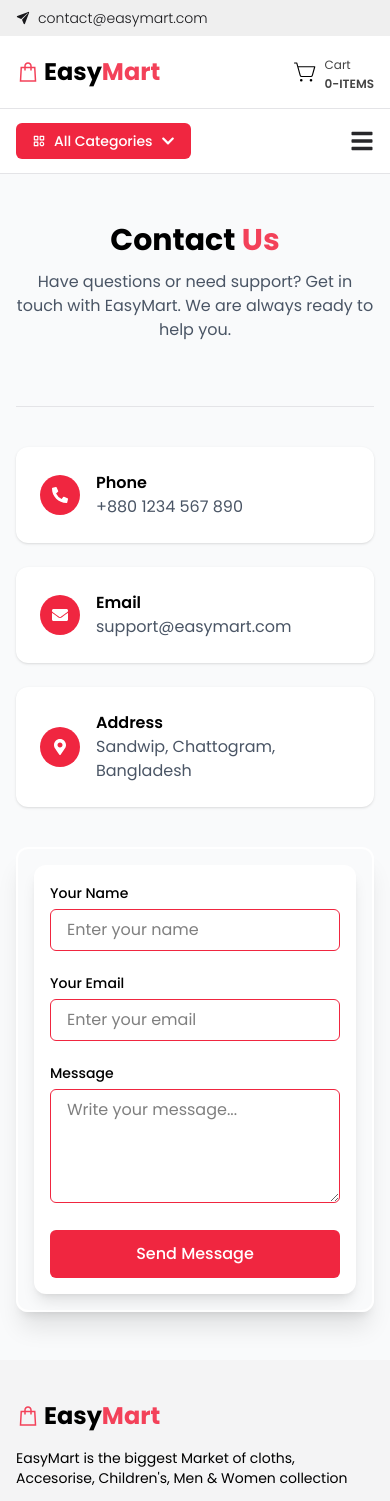
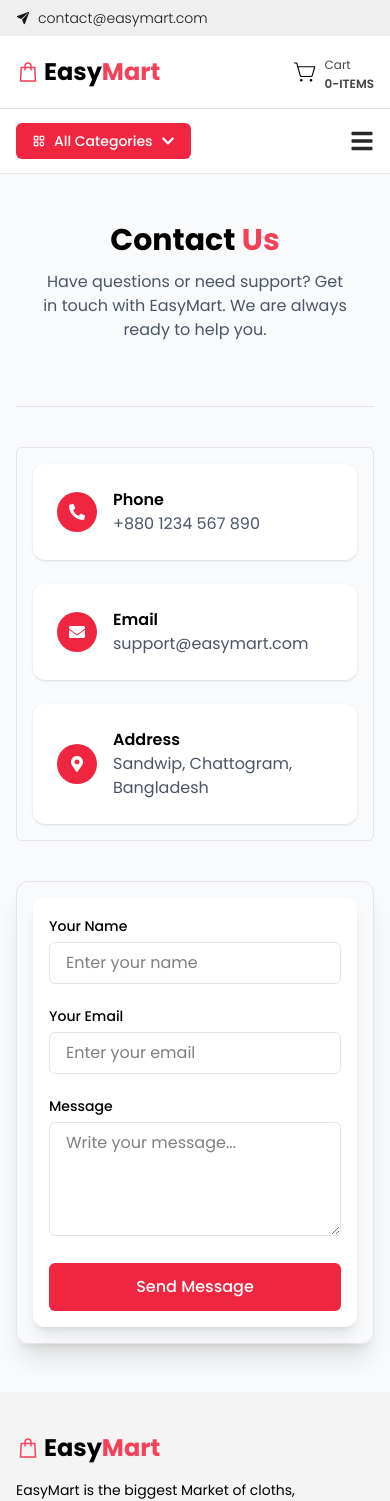
Before and after one commit to rehan606/EasyMart-Ecommerce-website, a React (Vite) app: page /contact in a window 390 px wide. Shown: the top 1501 px of the page. Built offline with nearby package versions, Linux system fonts and the light colour scheme.

Commit message:
Responsive contact page

```diff
--- a/src/Pages/About/About.jsx
+++ b/src/Pages/About/About.jsx
@@ -60,6 +60,7 @@
 
                     </div>
                 </section>
+            </div>
 
                 {/* ===== Features Section ===== */}
                 <section className="bg-gray-100 py-10 lg:py-16 px-4 md:px-10">
@@ -79,15 +80,13 @@
                     <h2 className="text-3xl font-bold mb-6 text-gray-800">
                         Why Choose <span className="textColor1">EasyMart?</span>
                     </h2>
-                    <p className="text-gray-600 leading-relaxed">
+                    <p className="text-gray-600 leading-relaxed lg:px-20">
                         We believe shopping should be simple and enjoyable. EasyMart focuses
                         on quality, transparency, and customer trust — making us a reliable
                         choice for your everyday needs.
                     </p>
                     </div>
                 </section>
-
-            </div>
         </section>
     );
 };
--- a/src/Pages/Contact/Contact.jsx
+++ b/src/Pages/Contact/Contact.jsx
@@ -4,14 +4,14 @@
 const Contact = () => {
   return (
     <section className="bg-gray-50 py-12">
-      <div className="container mx-auto px-4">
+      <div className="container mx-auto px-4 md:px-10">
 
         {/* ===== Header ===== */}
         <div className="text-center mb-10">
           <h1 className="text-3xl md:text-4xl font-bold mb-3">
             Contact <span className="textColor1">Us</span>
           </h1>
-          <p className="text-gray-600 max-w-2xl mx-auto">
+          <p className="text-gray-600 max-w-2xl mx-auto px-6 md:px-20">
             Have questions or need support? Get in touch with EasyMart.
             We are always ready to help you.
           </p>
@@ -21,7 +21,7 @@
         <div className="grid grid-cols-1 lg:grid-cols-2 gap-10 border-t border-zinc-200 mt-16 pt-10">
 
           {/* ===== Contact Info ===== */}
-          <div className="space-y-6">
+          <div className="space-y-6 border border-zinc-200 rounded-md p-4">
             <div className="bg-white p-6 rounded-xl shadow flex items-center gap-4">
               <div className="customBg text-white p-3 rounded-full">
                 <FaPhoneAlt />
@@ -56,14 +56,14 @@
           </div>
 
           {/* ===== Contact Form ===== */}
-          <div className=" p-4 border-2 border-white rounded-xl shadow-xl">
+          <div className=" p-4 border border-zinc-200 rounded-xl shadow-xl">
             <form className="space-y-5 bg-white p-4 rounded-xl shadow-lg">
               <div>
                 <label className="text-sm font-medium">Your Name</label>
                 <input
                   type="text"
                   placeholder="Enter your name"
-                  className="w-full mt-1 px-4 py-2 border customBorder rounded-md focus:outline-none focus:ring-2 focus:ring-black"
+                  className="w-full mt-1 px-4 py-2 border border-zinc-200 rounded-md focus:outline-none focus:ring-2 focus:ring-black"
                 />
               </div>
 
@@ -72,7 +72,7 @@
                 <input
                   type="email"
                   placeholder="Enter your email"
-                  className="w-full mt-1 px-4 py-2 border customBorder rounded-md focus:outline-none focus:ring-2 focus:ring-black"
+                  className="w-full mt-1 px-4 py-2 border border-zinc-200 rounded-md focus:outline-none focus:ring-2 focus:ring-black"
                 />
               </div>
 
@@ -81,7 +81,7 @@
                 <textarea
                   rows="4"
                   placeholder="Write your message..."
-                  className="w-full mt-1 px-4 py-2 border customBorder rounded-md focus:outline-none focus:ring-2 focus:ring-black"
+                  className="w-full mt-1 px-4 py-2 border border-zinc-200 rounded-md focus:outline-none focus:ring-2 focus:ring-black"
                 ></textarea>
               </div>
 
```
